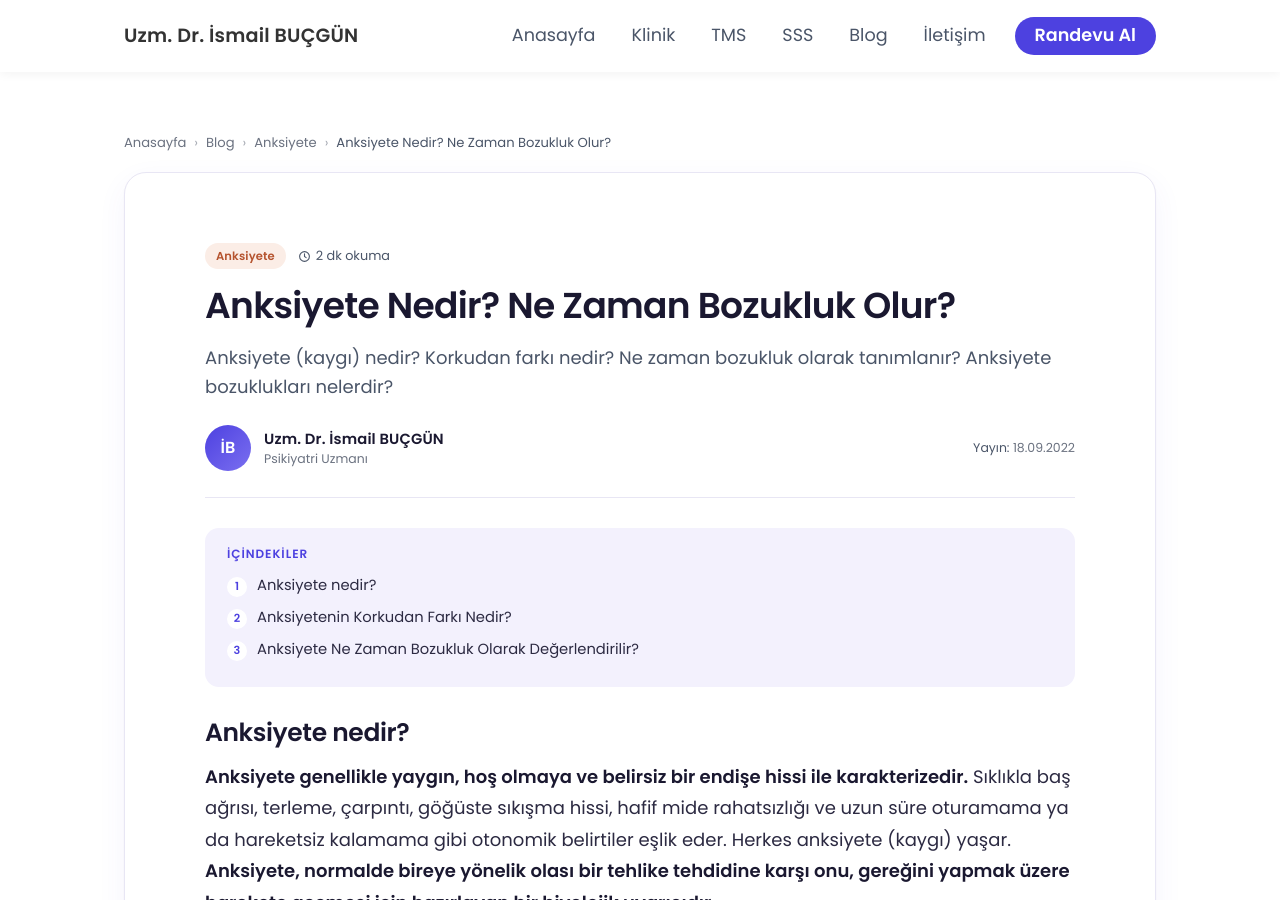
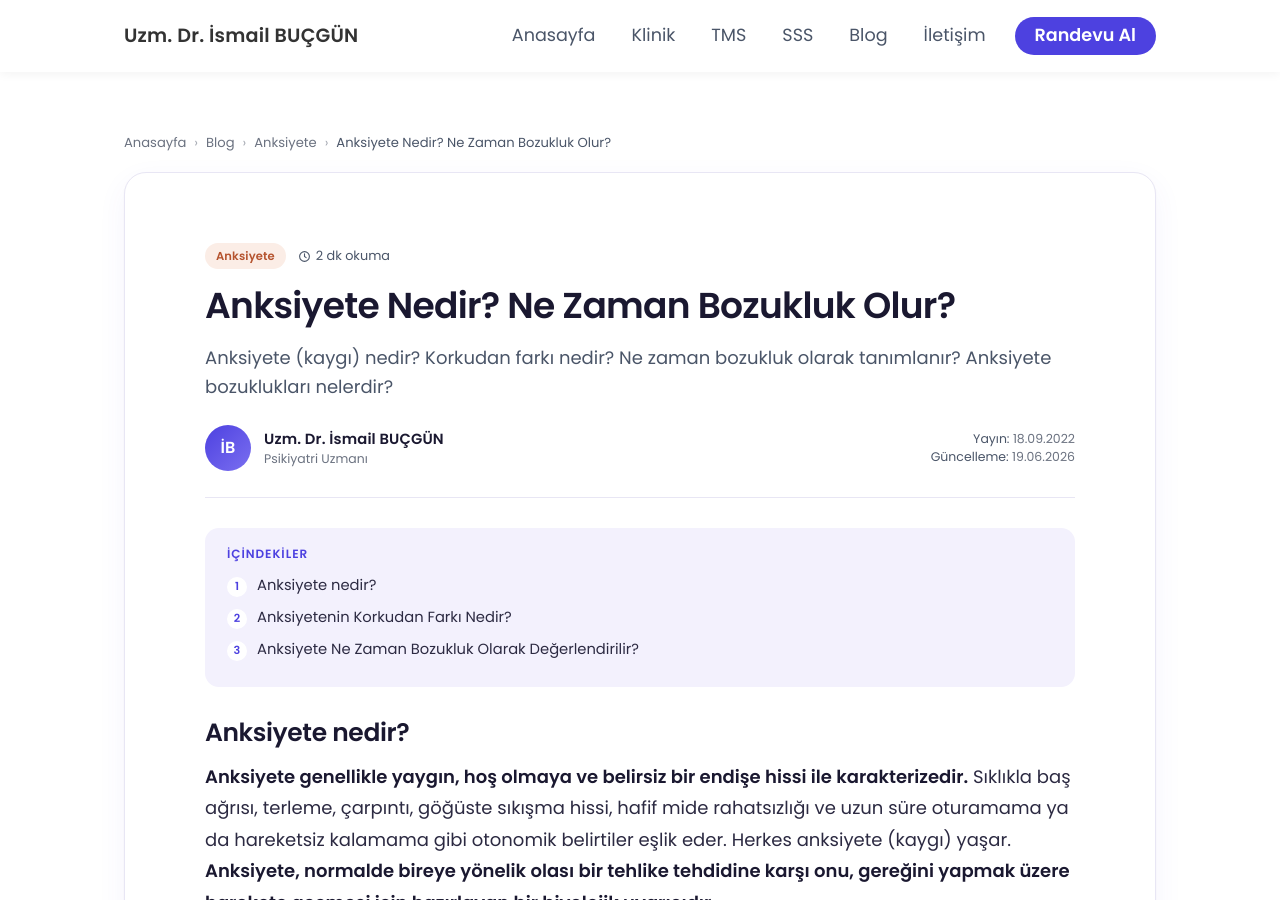
Before and after one commit to ibucgun/ibucgun.github.io, a Jekyll site: the page built from _posts/2022-09-18-anksiyete-nedir-ne-zaman-bozukluk-olur.md, in a window 1280 px wide and 900 px high. Built offline with Jekyll 4.4.1, drawn with Linux system fonts in a browser that asks for light colours.

Commit message:
Update 2022-09-18-anksiyete-nedir-ne-zaman-bozukluk-olur.md

```diff
--- a/_posts/2022-09-18-anksiyete-nedir-ne-zaman-bozukluk-olur.md
+++ b/_posts/2022-09-18-anksiyete-nedir-ne-zaman-bozukluk-olur.md
@@ -4,6 +4,7 @@ title: "Anksiyete Nedir? Ne Zaman Bozukluk Olur?"
 author: "Uzm. Dr. İsmail BUÇGÜN"
 category: anksiyete
 description: Anksiyete (kaygı) nedir? Korkudan farkı nedir? Ne zaman bozukluk olarak tanımlanır? Anksiyete bozuklukları nelerdir?
+last_modified_at: 2026-06-19
 refs:
   - "Kaplan ve Sadock Psikiyatri Kitabı, 11. Baskı, Güneş Tıp Kitabevi, 2016"
   - "Anksiyete Bozukluklarının Tedavisine Çok Yönlü Bakış, Psikiyatride Güncel Dergisi, Türkiye Psikiyatri Derneği Yayınları, Bahar 2015"
```
